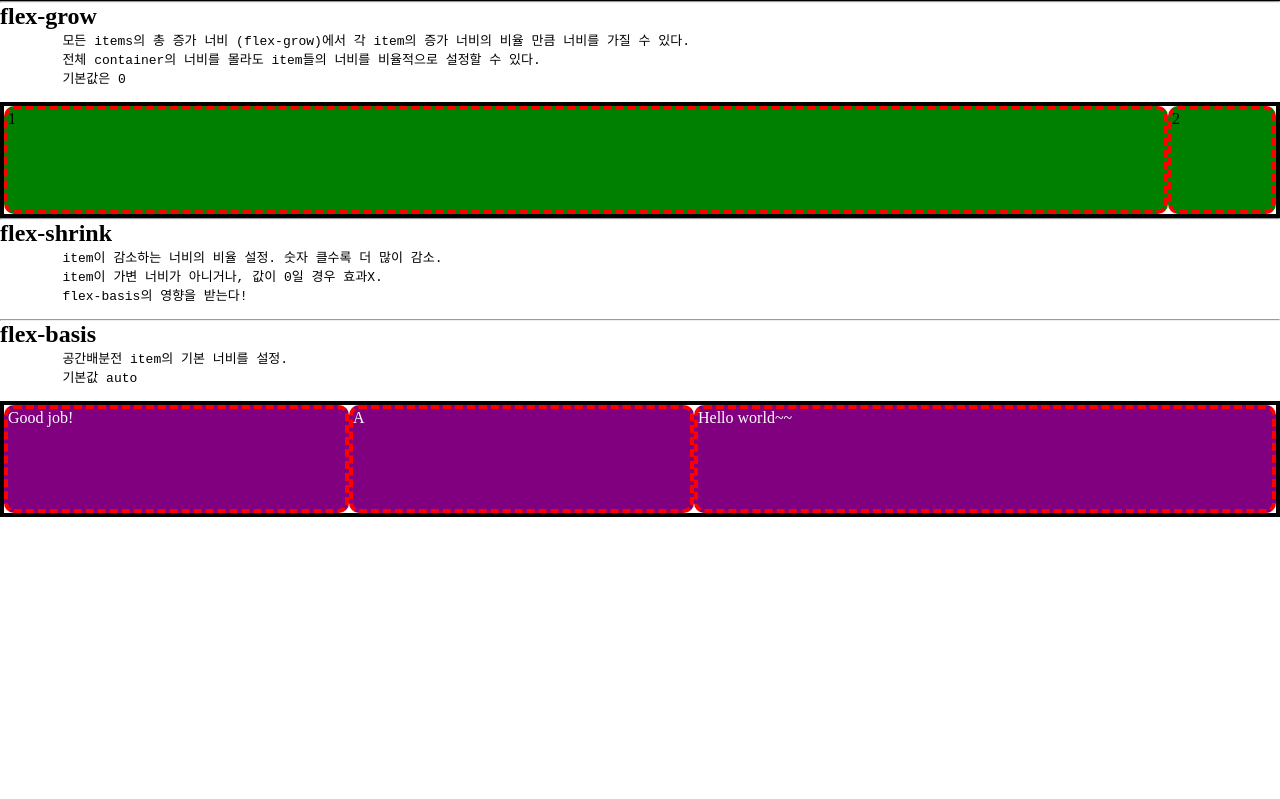
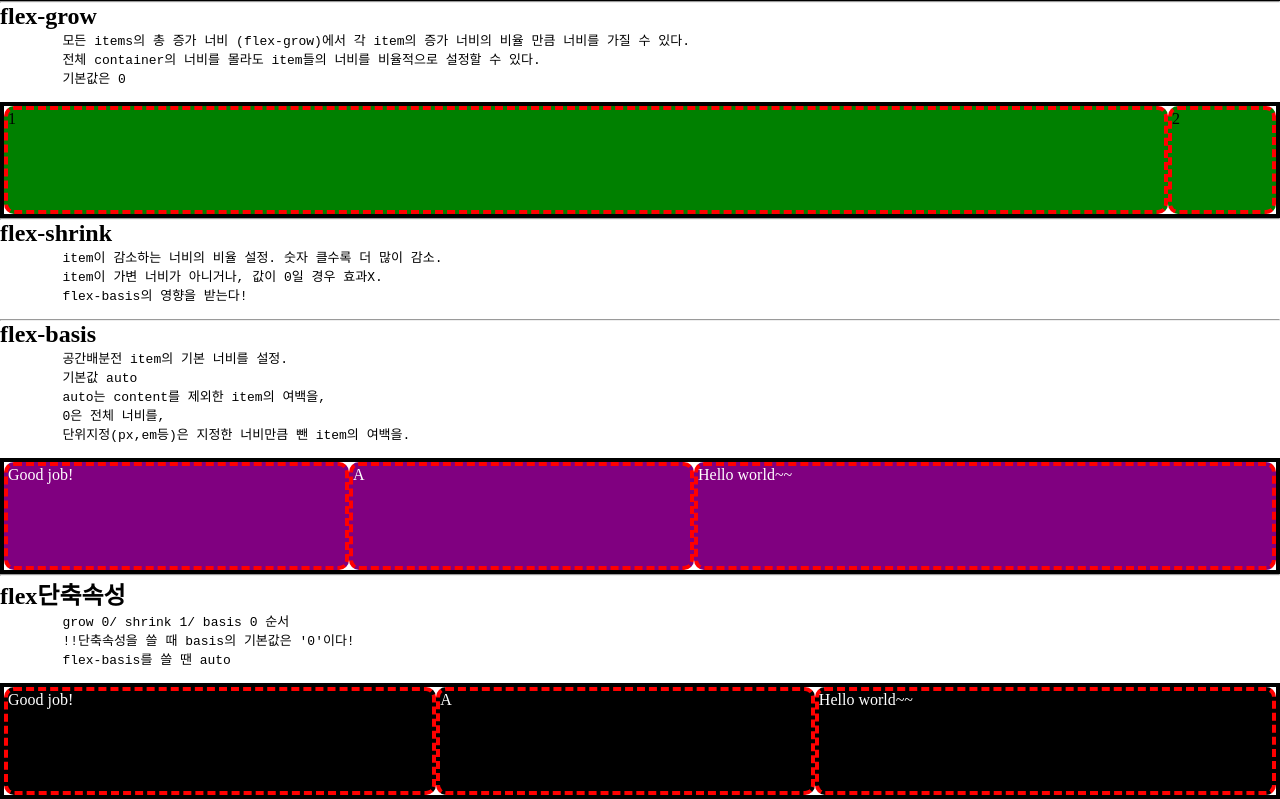
Before and after one commit to kyungja-developer/The-files-I-practiced, a plain HTML site: page practice/practice15_flex.html in a window 1280 px wide. Shown: the part 2412-3211 px from the top of the page. Before the commit the page ends 2929 px from the top, so only its background shows below. Drawn offline with Linux system fonts and the light colour scheme.

Commit message:
flex단축속성. flex일 때 각 값의 기본값을 잘 유념하자. 특히 flex-basis

```diff
--- a/practice/practice15.css
+++ b/practice/practice15.css
@@ -164,3 +164,19 @@
   .container-h .item-h3{
     flex-grow: 2;
   }
+
+
+
+  .container-i{
+    border: 4px solid;
+    display: flex;
+  }
+  .container-i .item-i{
+    height: 100px;
+    background: black;
+    color: #fff;
+    border: 4px dashed red;
+    border-radius: 10px;
+    /*flex: 1;1 1 0 */
+    flex: 1 1 auto;
+  }
--- a/practice/practice15_flex.html
+++ b/practice/practice15_flex.html
@@ -155,6 +155,9 @@
       <pre>
         공간배분전 item의 기본 너비를 설정.
         기본값 auto
+        auto는 content를 제외한 item의 여백을,
+        0은 전체 너비를,
+        단위지정(px,em등)은 지정한 너비만큼 뺀 item의 여백을.
       </pre>
       <div class="container-h">
         <div class="item-h item-h1">Good job!</div>
@@ -162,6 +165,18 @@
         <div class="item-h item-h3">Hello world~~</div>
       </div>
 
+      <hr>
+      <h2>flex단축속성</h2>
+      <pre>
+        grow 0/ shrink 1/ basis 0 순서
+        !!단축속성을 쓸 때 basis의 기본값은 '0'이다!
+        flex-basis를 쓸 땐 auto
+      </pre>
+      <div class="container-i">
+        <div class="item-i item-i1">Good job!</div>
+        <div class="item-i item-i2">A</div>
+        <div class="item-i item-i3">Hello world~~</div>
+      </div>
 
 </body>
 </html>
```
